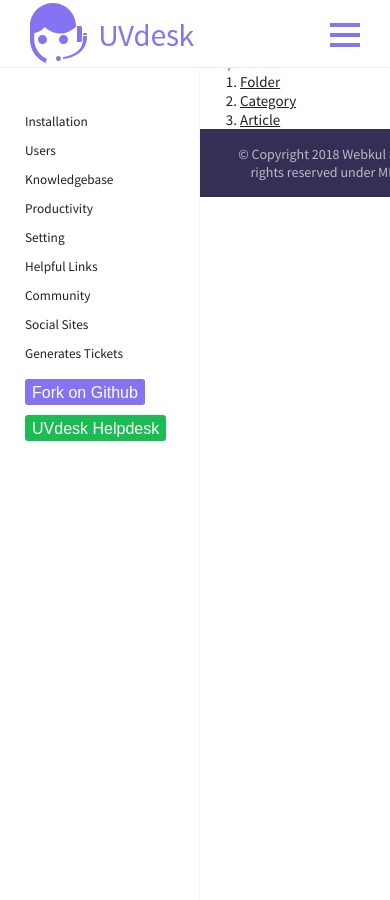
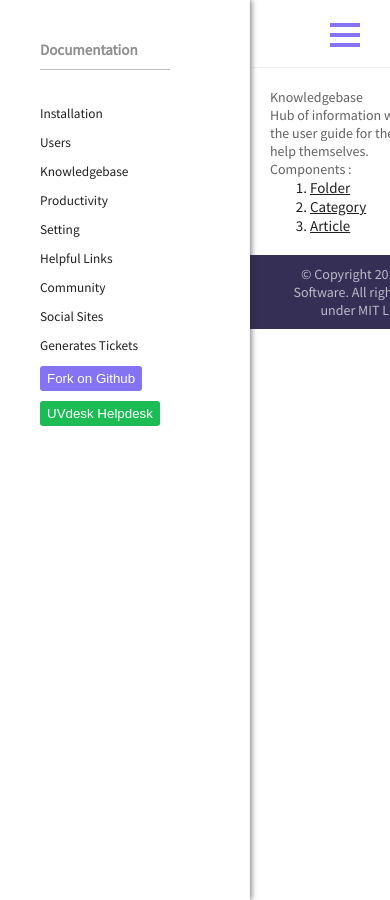
Before and after one commit to uvdesk/uvdesk.github.io, a Jekyll site: the page built from _uvdemo/knowledgebase/index.html, in a window 390 px wide. Built offline with Jekyll 4.4.1, drawn with Linux system fonts in a browser that asks for light colours.

Commit message:
component container layouting

```diff
--- a/_layouts/component-layout.html
+++ b/_layouts/component-layout.html
@@ -16,6 +16,10 @@
         <div class="component-container">
             {%- include navigation1.html -%}
             {%- include sidebar.html -%}
+            <div class="header-filler">
+            </div>
+            <div class="sidebar-filler">
+            </div>
             {{ content }}
             <div class="footer">
                 <div class="footer123">
--- a/_sass/component.scss
+++ b/_sass/component.scss
@@ -1,57 +1,65 @@
-
-
 .component-container {
     display: grid;
-    grid-template-columns: 200px 1fr;
+    grid-template-columns: var(--hamburger-menu-width) 1fr;
+    grid-template-rows: var(--header-footer-height) 1fr var(--header-footer-height);
     background-color: var(--container-bg-color);
 }
-
 .component-container .header {
-    z-index: 1;
+    z-index: 10;
     position: fixed;
     top: 0;
     left: 0;
     width: 100%;
-    grid-column: 1 / 3;
-    background-color: white;
     box-shadow: none;
-    border-bottom: 1px solid #efeded;
 }
-
 .component-container .hamburger-menu {
     box-shadow: none;
-    grid-row: 2 / 4;
-    background-color: white;
-    border-right: 1px solid #f7f7f7;
+    position: fixed;
+    top: var(--header-footer-height);
+    left: 0;
+    bottom: 0;
+    z-index: 5;
+    height: auto;
+    display: block !important;
 }
-
 .component-container .hamburger-menu .hamburger-menu-title {
     display: none;
 }
 
-.component-container .footer {
-    grid-row: 3 / 4;
-    grid-column: 2 / 3;
+.component-container .hamburger-menu-wrapper {
+    margin-top: calc(var(--hamburger-menu-item-left-margin) - 5px);
 }
 
-.component-container .installation-component {
-    grid-row: 2 / 3;
-    grid-column: 2 /3;
+@media all and (max-width: 870px) {
+    .component-container .hamburger-menu {
+        box-shadow: 2px 0 5px var(--hamburger-box-shadow-color);
+        z-index: 9999;
+        top: 0;
+        height: 100%;
+    }
+
+    .component-container .hamburger-menu .hamburger-menu-title {
+        display: block;
+    }
+
 }
 
-.component-container .hamburger-menu {
-    position: fixed;
-    top: 0px;
-    left: 0px;
-    z-index: 0;
-    overflow: hidden;
-    width: 200px;
-    background-color: white;
+.component-container .header-filler {
+    grid-column: 1 / 3;
+    grid-row: 1 / 2;
+    height: var(--header-footer-height);
 }
-
-.component-container .hamburger-menu-wrapper {
-    margin-top: calc(var(--header-footer-height) + 40px);
-    height: 100%;
-    background-color: white;
-    overflow: auto;
+.component-container .sidebar-filler {
+    grid-column: 1 / 2;
+    grid-row: 2 / 4;
+    width: var(--hamburger-menu-width);
 }
+.component-container .installation-component {
+    grid-column: 2 / 3;
+    grid-row: 2 / 3;
+    padding: 20px;
+}
+.component-container .footer {
+    grid-column: 2 / 3;
+    grid-row: 3 / 4;
+}
--- a/_sass/hamburger-menu.scss
+++ b/_sass/hamburger-menu.scss
@@ -6,12 +6,12 @@
   left: 0px;
   max-width: var(--hamburger-menu-width);
   height: 100%;
-  box-shadow: 2px 0 5px var(--box-shadow-color);
-  background-color: var(--container-bg-color, #ffffff);
+  box-shadow: 2px 0 5px var(--hamburger-box-shadow-color);
+  background-color: var(--container-bg-color);
   z-index: 9999;
   overflow: auto;
+  border-right: 1px solid var(--hamburger-border-color);
 }
-
 
 .hamburger-menu {
   -webkit-transition: left 200ms linear;
@@ -25,22 +25,23 @@
 .hamburger-menu-title {
   width: calc(var(--hamburger-menu-width) - 3 * var(--hamburger-menu-item-left-margin) );
   padding-bottom: var(--hamburger-menu-item-bottom-margin);
-  margin: calc(var(--hamburger-menu-item-bottom-margin)) var(--hamburger-menu-item-left-margin);
+  margin: calc(4 * var(--hamburger-menu-item-bottom-margin)) var(--hamburger-menu-item-left-margin) var(--hamburger-menu-item-bottom-margin);
   opacity: 0.5;
-  border-bottom: 1px solid grey;
+  border-bottom: 1px solid var(--hamburger-menu-heading-bottom-border-color);
 }
 
 .hamburgerMenuContentBtn {
   align-self: flex-start;
   margin-bottom: var(--hamburger-menu-item-bottom-margin);
-  padding: 5px 7px 3px;
+  padding: 5px 7px;
   border: 1px;
   margin-left: var(--hamburger-menu-item-left-margin);
   border-radius: 3px;
+  font-size: var(--hamburger-menu-item-font-size);
 }
 
 .hamburgerMenuContentBtn:nth-of-type(1) {
-  margin-top: var(--hamburger-menu-seperator-margin);
+  // margin-top: var(--hamburger-menu-seperator-margin);
   background-color: var(--purple-bg-shade);
 }
 
@@ -101,13 +102,16 @@
 
 .hamburger-menu-icon {
   display: none;
-  cursor: pointer;
   -webkit-transition: transform 0.2s ease;
   -moz-transition: transform 0.2s ease;
   -ms-transition: transform 0.2s ease;
   -o-transition: transform 0.2s ease;
   transition: transform 0.2s ease;
   user-select: none;
+}
+
+.hamburger-menu-icon:hover {
+  cursor: pointer;
 }
 
 .hamburger-menu-icon-change {
--- a/_sass/main.scss
+++ b/_sass/main.scss
@@ -32,17 +32,17 @@
 .header {
   box-sizing: border-box;
   display: flex;
-  border-color: #cbcfd6;
+  border-color: var(--header-border-color);
   border-bottom-style: inset;
   flex-wrap: nowrap;
   justify-content: space-between;
   border-width: 1px;
-  padding: var(--page-padding);
+  padding: var(--homepage-container-padding);
   padding-top: 0;
   padding-bottom: 0;
-  box-shadow: 0px 1px 5px var(--box-shadow-color);
+  box-shadow: 0px 1px 5px var(--header-box-shadow-color);
   user-select: none;
-
+  background-color: var(--container-bg-color);
 }
 .header .first {
   padding-top: 3px;
@@ -101,12 +101,11 @@
   display: flex;
   flex-flow: row nowrap;
   justify-content: space-between;
-  padding: var(--page-padding);
+  padding: var(--homepage-container-padding);
   align-items: center;
 }
 
 .community {
-  color: #282828;
   flex: 0 40%;
 }
 
@@ -158,7 +157,7 @@
   cursor: pointer;
   user-select: none;
   border-radius: 2px;
-  box-shadow: 0px 2px 4px 0px var(--box-shadow-color);
+  box-shadow: 0px 2px 4px 0px var(--button-box-shadow-color);
   transition: opacity 100ms ease;
 }
 
@@ -180,11 +179,11 @@
 
 .topic-box {
   border: 1px solid;
-  border-color: #E6E6E9;
+  border-color: var(--topic-box-border-color);
   padding: var(--topic-box-padding);
   box-shadow: 2px 4px 5px 0 var(--topics-box-shadow-color), -1px 0px 5px 0 var(--topics-box-shadow-color);
   border-radius: 2px;
-  background-color: white;
+  background-color: var(--topic-box-bg-color);
   justify-content: flex-start;
 }
 
@@ -200,7 +199,7 @@
 
 // topics
 .topics {
-    padding: var(--page-padding);
+    padding: var(--homepage-container-padding);
     background-color: var(--topics-bg-color);
 }
 
@@ -354,7 +353,7 @@
 }
 
 .helpful-links {
-  padding: var(--page-padding);
+  padding: var(--homepage-container-padding);
 }
 
 .helpful-links-heading {
@@ -432,7 +431,7 @@
 .footer {
   background-color: var(--footer-background-color);
   text-align: center;
-  padding: var(--page-padding);
+  padding: var(--homepage-container-padding);
   padding-top: var(--footer-tb-padding);
   padding-bottom: var(--footer-tb-padding);
   height: var(--header-footer-height);
--- a/_sass/variables.scss
+++ b/_sass/variables.scss
@@ -1,4 +1,5 @@
 :root {
+
   // typography
   --heading-font-weight: 500;
   --sub-heading-font-size: 24px;
@@ -14,58 +15,66 @@
   --item-heading-font-weight: bold;
   --paragraph-font-size: 14px;
 
+
   // layout sizing and spacing
-  --page-padding:50px;
+  --header-footer-height: 68px;
+  --footer-tb-padding: 10px;
+  --homepage-container-padding:50px;
+  --component-container-padding: 20px;
   --grid-row-gap: 12px;
   --grid-column-gap: 7px;
   --item-min-width: 150px;
   --item-min-height: 100px;
-  --header-footer-height: 68px;
   --item-padding: 10px;
+  --helpful-item-left-padding: 0px;
   --topic-box-padding: 20px;
   --box-3-tb-margin: 10px;
   --ticket-top-margin: 22px;
-  --footer-tb-padding: 10px;
-  --helpful-item-left-padding: 0px;
   --ticket-button-width: 126px;
   --ticket-content-bottom-padding: 15px;
 
+
   // hamburger menu
-  --hamburger-menu-width: 300px;
-  --hamburger-menu-item-left-margin: 25px;
+  --hamburger-menu-width: 250px;
+  --hamburger-menu-item-left-margin: 40px;
   --hamburger-menu-item-bottom-margin: 10px;
   --hamburger-menu-item-font-family: 'Source Sans Pro', 'Arial', sans-serif;
   --hamburger-menu-item-font-size: 13.3333px;
   --hamburger-menu-item-font-weight: 400;
-  --hamburger-menu-seperator-margin: 5px;
+  --hamburger-menu-seperator-margin: 20px;
   --hamburger-menu-dropdown-container-item-left-margin: 15px;
 
 
   // colors
+  --header-box-shadow-color: #27272780;
+  --header-border-color: #efeded;
+  --footer-background-color: #362F55;
+  --footer-bg-color: #362F55;
+  --footer-text-color: #f2f4f9;
+  --button-box-shadow-color: #27272780;
+  --topics-bg-color: #f9f9f9;
+  --topics-box-shadow-color: rgba(0, 0, 0, 0.1);
+  --topic-box-border-color: #E6E6E9;
+  --topic-box-bg-color: #ffffff;
+  --hamburger-box-shadow-color: #27272780;
+  --hamburger-border-color:  #f7f7f7;
+  --hamburger-menu-heading-bottom-border-color: grey;
+  --community-container-text-color: #282828;
+  --paragraph-heading-color: 	#202020;
   --purple-bg-shade: #8473F3;
   --green-bg-shade: #1cbc54;
-  --footer-bg-color: #362F55;
-  --topics-bg-color: #f9f9f9;
   --container-bg-color: #ffffff;
-  --header-border-color: #cbcfd6;
-  --box-shadow-color: #27272780;
-  --topics-box-shadow-color: rgba(0, 0, 0, 0.1);
-  --community-container-text-color: #282828;
-  --footer-text-color: #f2f4f9;
-  --footer-background-color: #362F55;
-  --paragraph-heading-color: 	#202020;
-
 }
 
 @media all and (min-width: 1261px) {
   :root {
-    --page-padding:30px;
+    --homepage-container-padding:30px;
   }
 }
 
 @media all and (max-width: 576px) {
   :root {
-    --page-padding:30px;
+    --homepage-container-padding:30px;
     --grid-column-gap: 0px;
     --grid-row-gap: 10px;
   }
```
